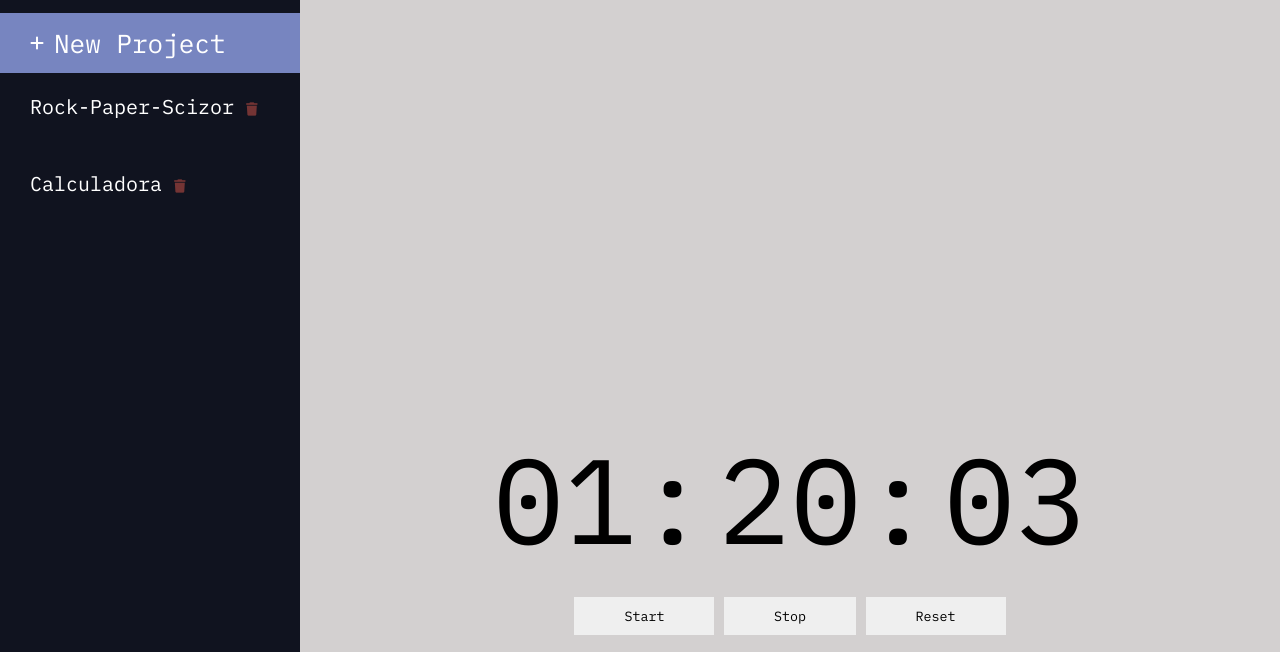
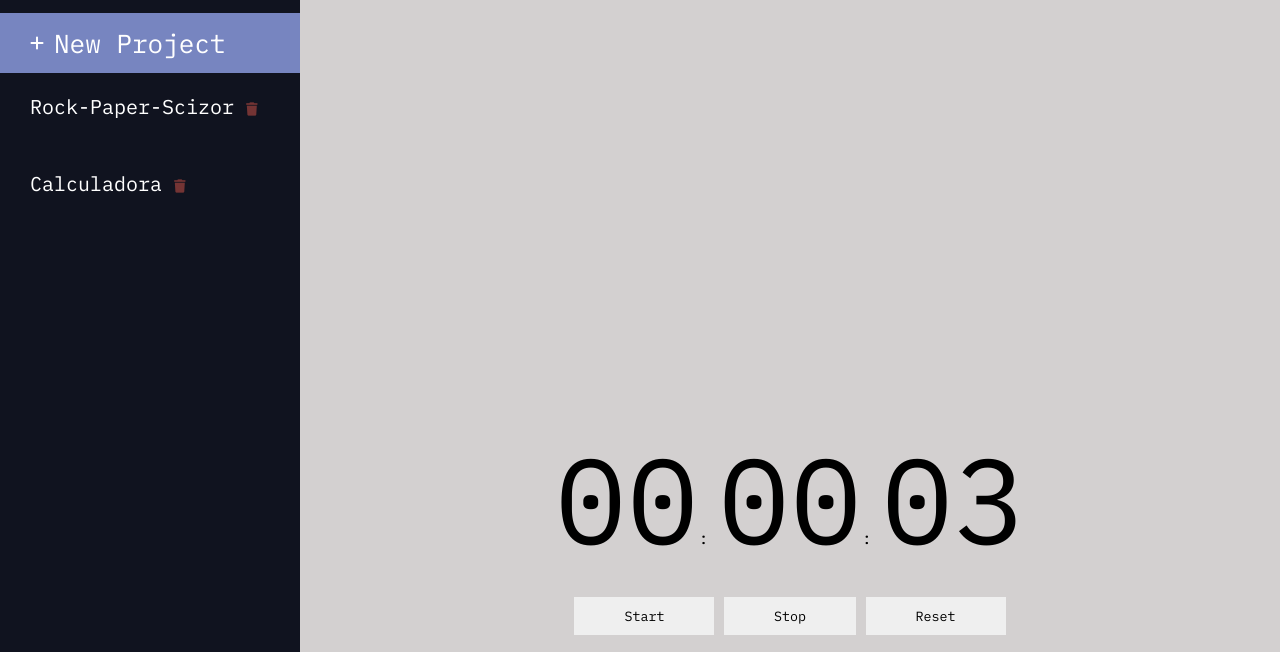
Before and after one commit to IkkyPT/Time-Tracker, a plain HTML site: page index.html in a window 1280 px wide. Both pictures are taken after a click on the button "Start". Shown: the part 113-765 px from the top of the page. Drawn offline with Linux system fonts and the light colour scheme; a web font is replaced by a local one.

Commit message:
Add timer function
This commit adds a function called "timer" which is responsible for incrementing seconds, minutes, and hours and displaying them on the page. The function checks if the seconds have reached 60 and resets them to 0 while incrementing minutes. Similarly, the function checks if the minutes have reached 60 and resets them to 0 while incrementing hours. Finally, the function updates the HTML elements with the new values. The returnData function is used to format the numbers with leading zeros.

```diff
--- a/index.html
+++ b/index.html
@@ -46,8 +46,8 @@
         </div>
         <div class="time-manager">
             <div class="time">
-                <span id="hour">01:</span>
-                <span id="minute">20:</span>
+                <span id="hour">01</span>:
+                <span id="minute">20</span>:
                 <span id="second">03</span>
             </div>
             <div class="buttons">
--- a/script.js
+++ b/script.js
@@ -1,16 +1,19 @@
-var hh = 0;
-var mm = 0;
-var ss = 0;
+let hh = 0;
+let mm = 0;
+let ss = 0;
+let cron;
 
 function start(){
+    timer();
+    cron = setInterval(() => { timer(); }, 1000);
 }
 
 function reset(){
     ss = 0;
     mm = 0;
     hh = 0;
-    document.getElementById('hour').innerHTML = "00:";
-    document.getElementById('minute').innerHTML = "00:";
+    document.getElementById('hour').innerHTML = "00";
+    document.getElementById('minute').innerHTML = "00";
     document.getElementById('second').innerHTML = "00";
 }
 
@@ -19,5 +22,21 @@ function stop(){
 }
 
 function timer(){
+    ss++;
+    if (ss == 60) {
+        ss = 0;
+        mm++;
+    if (mm == 60){
+        mm = 0;
+        hh++;
+        }
+    }
 
+    document.getElementById('hour').innerHTML = returnData(hh);
+    document.getElementById('minute').innerHTML = returnData(mm);
+    document.getElementById('second').innerHTML = returnData(ss);
 }
+
+function returnData(input) {
+    return input > 10 ? input : `0${input}`
+}
```
